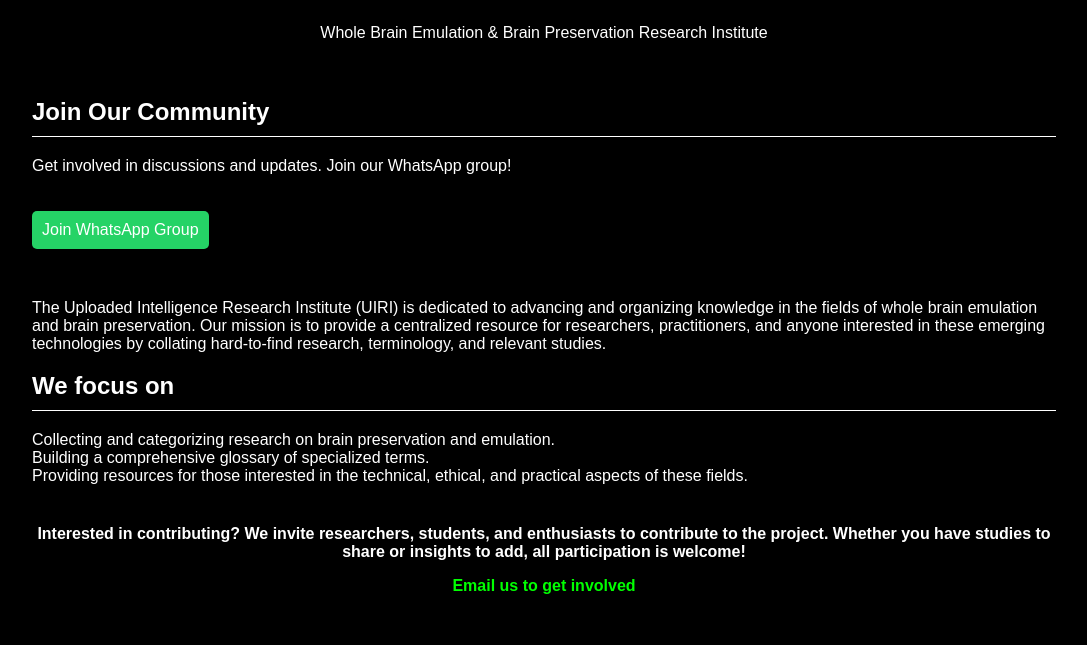
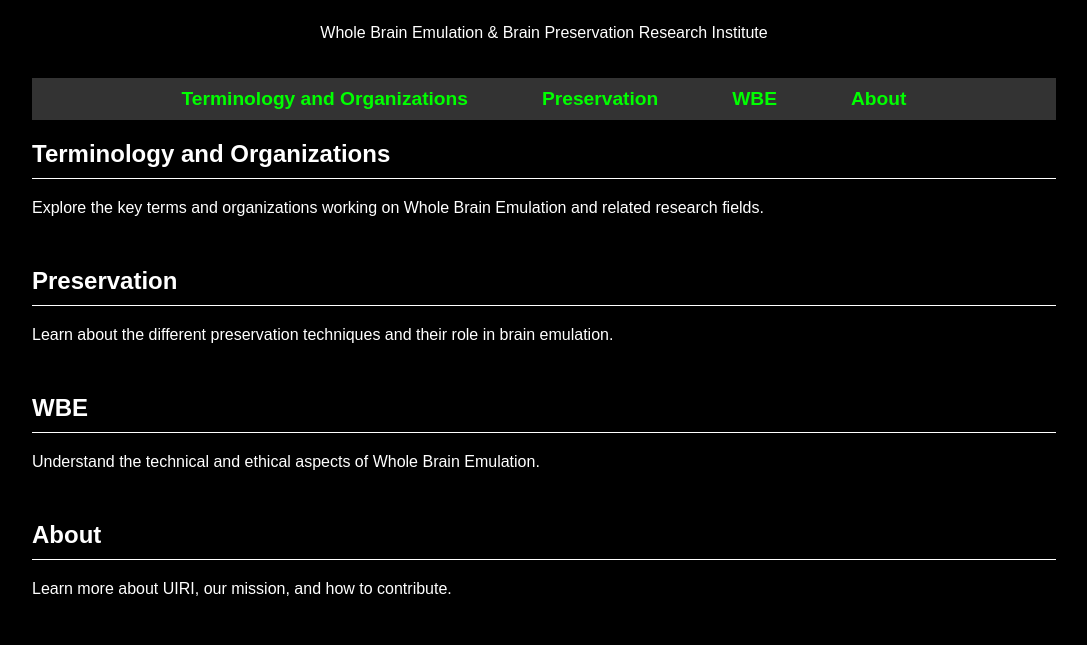
Before and after one commit to UIRI-ORG/os, a plain HTML site: page index.html in a window 1280 px wide. Shown: the part 115-760 px from the top of the page, without its empty margins (96-1183 px from the left). Drawn offline with Linux system fonts and the light colour scheme.

Commit message:
n homepage and styles

```diff
--- a/index.html
+++ b/index.html
@@ -26,6 +26,41 @@
 
         h1 {
             font-size: 2.5em;
+        }
+
+        nav {
+            background-color: #333;
+            padding: 10px 0;
+            margin-bottom: 20px;
+        }
+
+        .navbar {
+            list-style: none;
+            padding: 0;
+            margin: 0;
+            display: flex;
+            justify-content: center;
+        }
+
+        .navbar li {
+            margin: 0 15px;
+        }
+
+        .navbar a {
+            color: #00ff00;
+            text-decoration: none;
+            font-size: 1.2rem;
+            font-weight: bold;
+            padding: 10px 20px;
+            border: 2px solid transparent;
+            transition: all 0.3s ease;
+        }
+
+        .navbar a:hover {
+            background-color: #00ff00;
+            color: #000;
+            border-radius: 5px;
+            border: 2px solid #00ff00;
         }
 
         .section {
@@ -73,9 +108,39 @@
 
     <div class="container">
         <header>
-            <h1>UIRI    -  WEBSITE UNDER CONSTRUCTION</h1>
+            <h1>UIRI - WEBSITE UNDER CONSTRUCTION</h1>
             <p>Whole Brain Emulation & Brain Preservation Research Institute</p>
         </header>
+
+        <!-- Navigation Bar -->
+        <nav>
+            <ul class="navbar">
+                <li><a href="#terminology">Terminology and Organizations</a></li>
+                <li><a href="#preservation">Preservation</a></li>
+                <li><a href="#wbe">WBE</a></li>
+                <li><a href="#about">About</a></li>
+            </ul>
+        </nav>
+
+        <div class="section" id="terminology">
+            <h2 class="section-title">Terminology and Organizations</h2>
+            <p>Explore the key terms and organizations working on Whole Brain Emulation and related research fields.</p>
+        </div>
+
+        <div class="section" id="preservation">
+            <h2 class="section-title">Preservation</h2>
+            <p>Learn about the different preservation techniques and their role in brain emulation.</p>
+        </div>
+
+        <div class="section" id="wbe">
+            <h2 class="section-title">WBE</h2>
+            <p>Understand the technical and ethical aspects of Whole Brain Emulation.</p>
+        </div>
+
+        <div class="section" id="about">
+            <h2 class="section-title">About</h2>
+            <p>Learn more about UIRI, our mission, and how to contribute.</p>
+        </div>
 
         <div class="section">
             <h2 class="section-title">Join Our Community</h2>
@@ -83,37 +148,6 @@
             <a href="https://chat.whatsapp.com/EnTJRODfT9kLGZxixOQG0o" target="_blank" class="whatsapp-link">Join WhatsApp Group</a>
         </div>
 
-
-<p>
-The Uploaded Intelligence Research Institute (UIRI) is dedicated to advancing and organizing knowledge in the fields of whole brain emulation and brain preservation. Our mission is to provide a centralized resource for researchers, practitioners, and anyone interested in these emerging technologies by collating hard-to-find research, terminology, and relevant studies.
-<p></p>
-
-        <div class="section">
-            <h2 class="section-title">We focus on</h2>
-            <p>
-    Collecting and categorizing research on brain preservation and emulation. <br>
-    Building a comprehensive glossary of specialized terms.<br>
-    Providing resources for those interested in the technical, ethical, and practical aspects of these fields.<br></p>
-
-            <!--
-            <ul>
-                <li><strong>Whole Brain Emulation (WBE)</strong> - The process of creating a digital copy of a brain's structure and function.</li>
-                <li><strong>Brain Preservation</strong> - Techniques to preserve a brain's structure for future study and potential emulation.</li>
-                <li><strong>Neuromorphic Computing</strong> - Computing systems inspired by the architecture of the brain.</li>
-                <!-- Add more terms here
-            </ul>
-        </div>
-
-        <div class="section">
-            <h2 class="section-title">Our Writings</h2>
-            <p>Explore articles and papers by our researchers on the latest developments in Whole Brain Emulation and Brain Preservation.</p>
-            <ul>
-                <li><a href="#">Introduction to Whole Brain Emulation</a></li>
-                <li><a href="#">The Future of Brain Preservation</a></li>
-
-            </ul>
-        </div>
-                                    -->
         <div class="contribute">
             <p>Interested in contributing? We invite researchers, students, and enthusiasts to contribute to the project. Whether you have studies to share or insights to add, all participation is welcome!</p>
             <a href="mailto:calarsenc@gmail.com">Email us to get involved</a>
@@ -121,7 +155,7 @@
     </div>
 
     <footer class="footer">
-        <p>&copy; 2024 UIRI. </p>
+        <p>&copy; 2024 UIRI.</p>
     </footer>
 
 </body>
--- /dev/null
+++ b/style.css
@@ -0,0 +1,118 @@
+/* Global Styles */
+body {
+    margin: 0;
+    padding: 0;
+    font-family: Arial, sans-serif;
+    background-color: #000;
+    color: #fff;
+}
+
+.container {
+    width: 80%;
+    margin: 0 auto;
+    padding: 20px;
+}
+
+/* Header Styling */
+header {
+    text-align: center;
+    padding: 20px 0;
+}
+
+h1 {
+    font-size: 2.5em;
+}
+
+/* Navigation Bar */
+nav {
+    background-color: #333;
+    padding: 10px 0;
+    margin-bottom: 20px;
+}
+
+.navbar {
+    list-style: none;
+    padding: 0;
+    margin: 0;
+    display: flex;
+    justify-content: center;
+}
+
+.navbar li {
+    margin: 0 15px;
+}
+
+.navbar a {
+    color: #00ff00;
+    text-decoration: none;
+    font-size: 1.2rem;
+    font-weight: bold;
+    padding: 10px 20px;
+    border: 2px solid transparent;
+    transition: all 0.3s ease;
+}
+
+.navbar a:hover {
+    background-color: #00ff00;
+    color: #000;
+    border-radius: 5px;
+    border: 2px solid #00ff00;
+}
+
+/* Section Styles */
+.section {
+    margin-bottom: 50px;
+}
+
+.section-title {
+    border-bottom: 1px solid #fff;
+    padding-bottom: 10px;
+    margin-bottom: 20px;
+    font-size: 1.5rem;
+}
+
+/* Links */
+a {
+    color: #00ff00;
+    text-decoration: none;
+}
+
+a:hover {
+    text-decoration: underline;
+}
+
+/* WhatsApp Button */
+.whatsapp-link {
+    background-color: #25D366;
+    padding: 10px 20px;
+    display: inline-block;
+    color: white;
+    font-weight: bold;
+    border-radius: 5px;
+    margin-top: 20px;
+    transition: background-color 0.3s ease;
+}
+
+.whatsapp-link:hover {
+    background-color: #1ebc59;
+}
+
+/* Contribute Section */
+.contribute {
+    margin-top: 40px;
+    font-weight: bold;
+    text-align: center;
+}
+
+/* Footer Styles */
+.footer {
+    text-align: center;
+    padding: 20px;
+    font-size: 0.9em;
+    background-color: #333;
+    color: #fff;
+}
+
+.footer p {
+    margin: 0;
+}
```
